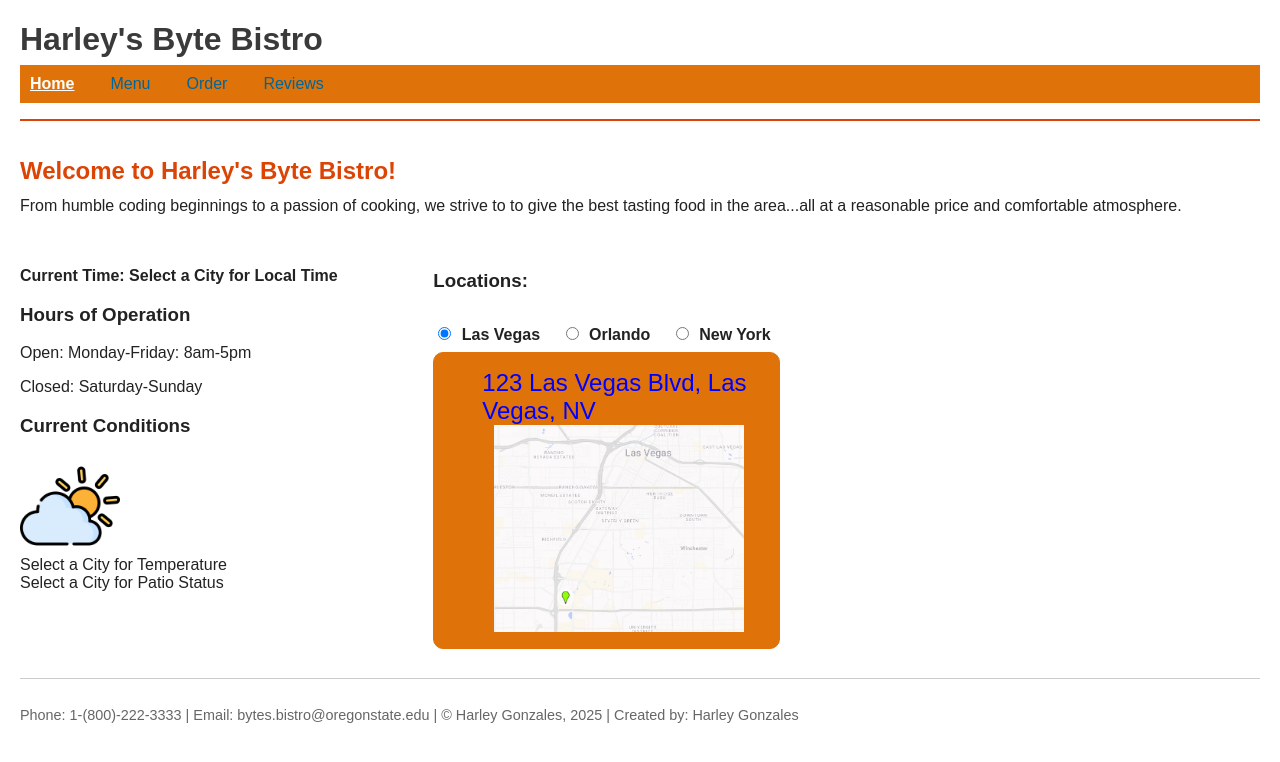
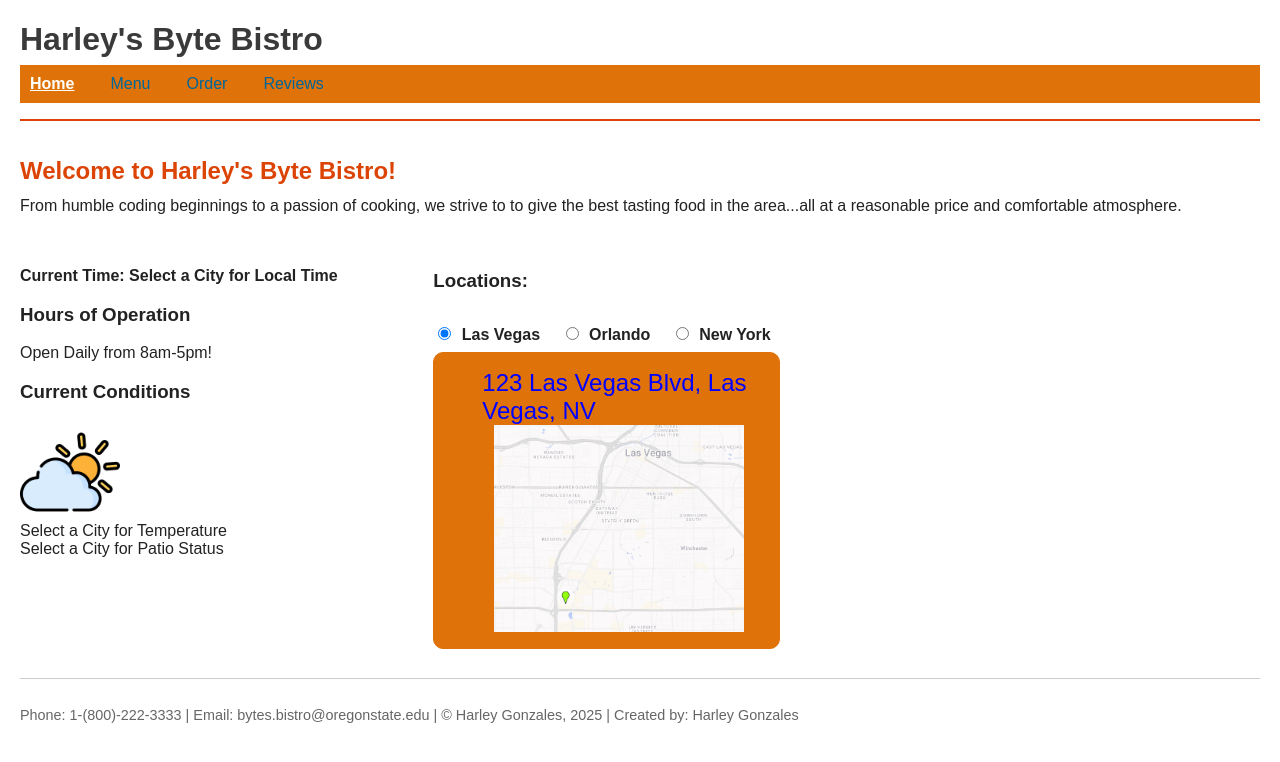
Before and after one commit to gonzahar/HW6-gonzahar, a plain HTML site: page index.html in a window 1280 px wide. Both pictures are taken after a click on the radio button 444 px from the left and 333 px from the top of the page. Drawn offline with Linux system fonts and the light colour scheme; no server answers.

Commit message:
I think I'm done

```diff
--- a/index.html
+++ b/index.html
@@ -33,8 +33,7 @@
             <div class="hours-display">
               <p id="localTime"><strong>Current Time: Select a City for Local Time</strong></p>
               <h3>Hours of Operation</h3>
-              <p id="open">Open: Monday-Friday: 8am-5pm</p>
-              <p id="closed">Closed: Saturday and Sunday</p>
+              <p id="open">Open Daily from 8am-5pm!</p>
 
               <div class="weather-display">
                   <h3>Current Conditions</h3>
--- a/weather-time.js
+++ b/weather-time.js
@@ -73,15 +73,16 @@ function fetchWeatherAndTime(city) {
 
             document.getElementById("temperature").innerText = `Current Temp: ${temp}°F`;
             showImage("weather-icon", weatherCode, localTime);
-            updatePatioStatus(temp, weatherCode);
             bistroStatus(localTime, city, cityName);
+            updatePatioStatus(temp, weatherCode, localTime);
+
         });
 
 };
 
-function updatePatioStatus(temp, weatherCode) {
+function updatePatioStatus(temp, weatherCode, localTime) {
     const patioElement = document.getElementById("patio-status");
-    if(temp < 55 || temp > 95 || weatherCode >= 55) {
+    if(temp < 55 || temp > 95 || weatherCode >= 48 || localTime < "08:00 AM" || localTime > "04:00 PM") {
         patioElement.innerText = "Patio is CLOSED! ❌";
         patioElement.style.color = "red";
         patioElement.style.fontWeight = "bold";
@@ -128,18 +129,11 @@ function showImage(elementID, weather_code, localTimeStr) {
 // TODO Update business hours based on the selected city
 function updateHours(city) {
     const openHours = {
-        city1: "Open: Monday-Friday: 8am-5pm",
-        city2: "Open: Tuesday-Saturday: 9am-4pm",
-        city3: "Open: Wednesday-Sunday: 10am-6pm"
+        city1: "Open Daily from 8am-5pm!",
+        city2: "Open Daily from 9am-4pm!",
+        city3: "Open Daily from 10am-6pm!"
     }
-    const closedHours = {
-        city1: "Closed: Saturday-Sunday",
-        city2: "Closed: Sunday-Monday",
-        city3: "Closed: Monday-Tuesday"
-    }
-
     document.getElementById("open").innerText = openHours[city];
-    document.getElementById("closed").innerText = closedHours[city];
 };
 
 function bistroStatus(localTime, city, cityName) {
```
